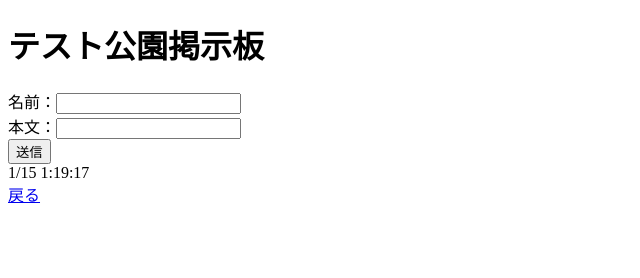
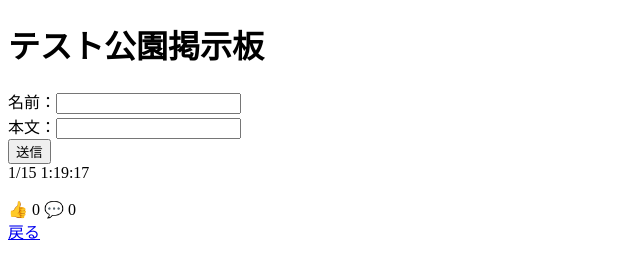
Before and after one commit to oyama05/team10, a website: page www/chat3.html in a window 1280 px wide. Both pictures are taken after a click on the button "送信". Shown: the whole page, without its empty margins (0-640 px from the left). Drawn offline with Linux system fonts and the light colour scheme.

Commit message:
いいねボタン表示

```diff
--- a/www/chat3.html
+++ b/www/chat3.html
@@ -38,8 +38,8 @@
       var Month = now.getMonth()+1;
       var date = now.getDate();
       var Hour = now.getHours();
-      var Min = now.getMinutes();
-      var Sec = now.getSeconds();
+      var Min = ("0"+now.getMinutes()).slice(-2)
+      var Sec = ("0"+now.getSeconds()).slice(-2)
     var input_name = document.getElementById("input_name").value;
     var input_message = document.getElementById("input_message").value;
     var datetime =  Month + "/" + date + " " + Hour + ":" + Min + ":" + Sec;
@@ -53,10 +53,10 @@
     //  input = input_message + "<br>" + getjson;
     //}
     if (getjson == null) {
-      input_message = input_name +" " + datetime +"<br>" + input_message;
+      input_message = input_name +" " + datetime +"<br>" + input_message + "<br> 👍 0 💬 0";
     }
     else {
-      input_message = input_name +" " + datetime +"<br>" + input_message + "<br>" + getjson;
+      input_message = input_name +" " + datetime +"<br>" + input_message + "<br> 👍 0 💬 0<br>" + getjson;
     }
     document.getElementById("output_message").innerHTML = input_message;
     localStorage.removeItem('1');
```
